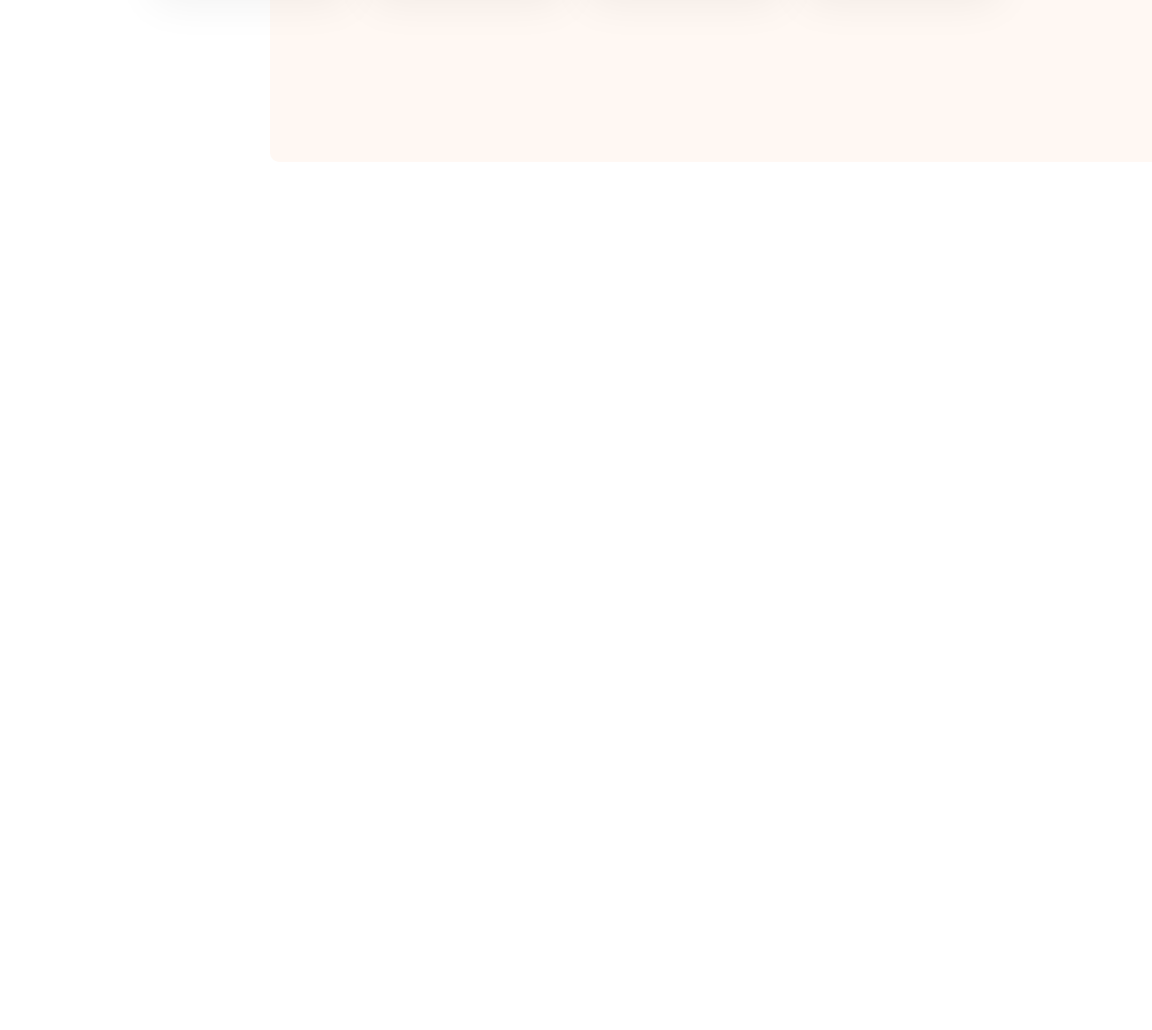
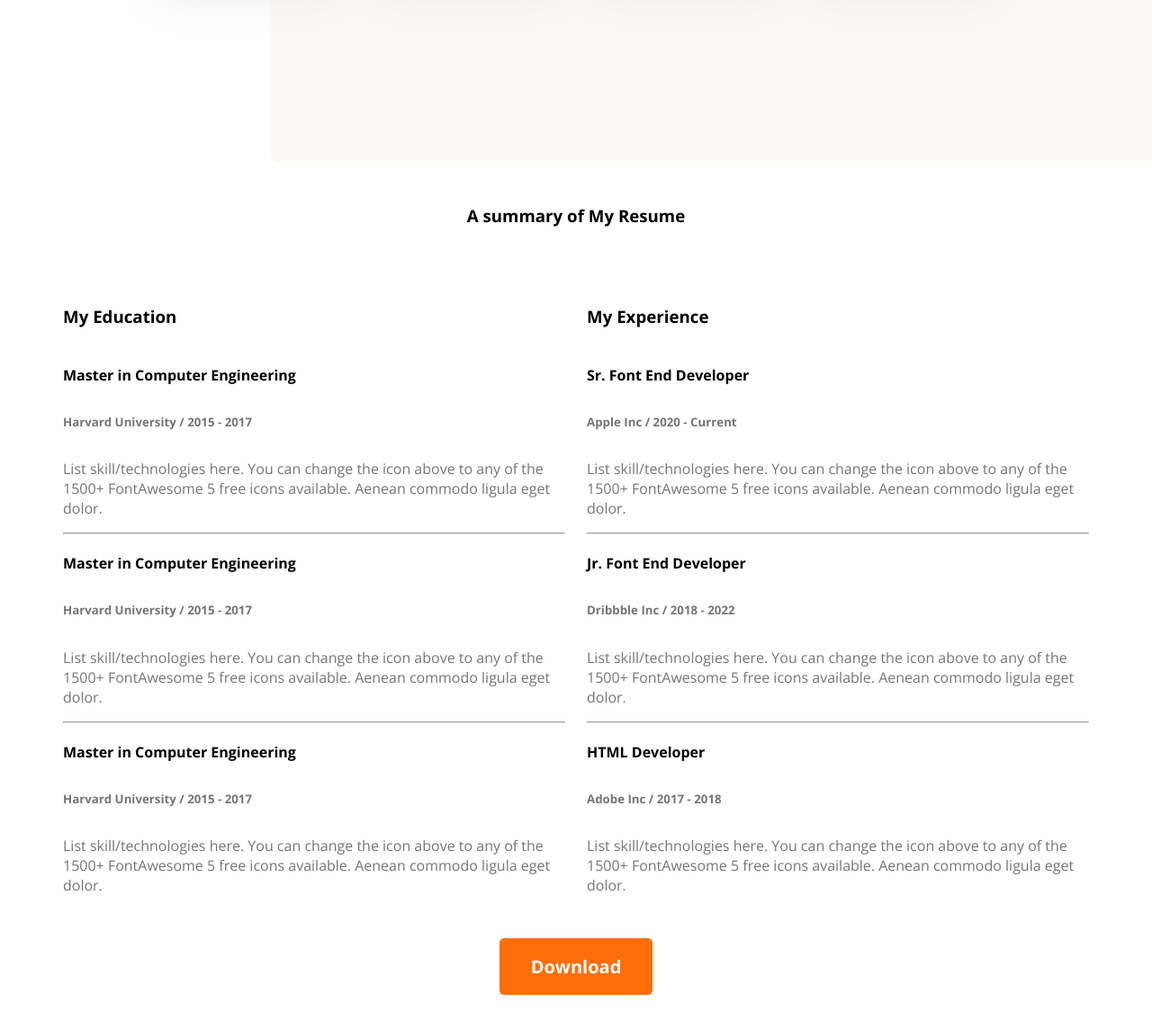
Before and after one commit to barik121/web-developer-portfolio, a plain HTML site: page index.html in a window 1280 px wide. Shown: the part 2379-3524 px from the top of the page at 90% size. Before the commit the page ends 2606 px from the top, so only its background shows below. Drawn offline with nearby package versions, Linux system fonts and the light colour scheme.

Commit message:
added resume part

```diff
--- a/index.html
+++ b/index.html
@@ -80,6 +80,61 @@
                 </div>
                </div>
        </section>
+       <section class="Resume">
+        <h3 class="experience-title">A summary of My Resume</h3>
+        <div class="experience-container">
+            <div class="resume-colum">
+                <h3 class="colum-title">My Education</h3>
+                <div class="experience">
+                    <h4 class="ex-title">Master in Computer Engineering</h4>
+                    <h5 class="ex-sub-title">Harvard University / 2015 - 2017</h5>
+                    <p class="ex-debcription">List skill/technologies here. You can change the icon above
+to any of the 1500+ FontAwesome 5 free icons available. Aenean commodo ligula eget dolor.</p>
+                </div>
+                <hr>
+                <div class="experience">
+                    <h4 class="ex-title">Master in Computer Engineering</h4>
+                    <h5 class="ex-sub-title">Harvard University / 2015 - 2017</h5>
+                    <p class="ex-debcription">List skill/technologies here. You can change the icon above
+to any of the 1500+ FontAwesome 5 free icons available. Aenean commodo ligula eget dolor.</p>
+                </div>
+                <hr>
+                <div class="experience">
+                    <h4 class="ex-title">Master in Computer Engineering</h4>
+                    <h5 class="ex-sub-title">Harvard University / 2015 - 2017</h5>
+                    <p class="ex-debcription">List skill/technologies here. You can change the icon above
+to any of the 1500+ FontAwesome 5 free icons available. Aenean commodo ligula eget dolor.</p>
+                </div>
+            </div>
+            <div class="resume-colum">
+                <h3 class="colum-title">My Experience</h3>
+                <div class="experience">
+                    <h4 class="ex-title">Sr. Font End Developer</h4>
+                    <h5 class="ex-sub-title">Apple Inc / 2020 - Current</h5>
+                    <p class="ex-debcription">List skill/technologies here. You can change the icon above
+to any of the 1500+ FontAwesome 5 free icons available. Aenean commodo ligula eget dolor.</p>
+                </div>
+                <hr>
+                <div class="experience">
+                    <h4 class="ex-title">Jr. Font End Developer</h4>
+                    <h5 class="ex-sub-title">Dribbble Inc / 2018 - 2022</h5>
+                    <p class="ex-debcription">List skill/technologies here. You can change the icon above
+to any of the 1500+ FontAwesome 5 free icons available. Aenean commodo ligula eget dolor.</p>
+                </div>
+                <hr>
+                <div class="experience">
+                    <h4 class="ex-title">HTML Developer</h4>
+                    <h5 class="ex-sub-title">Adobe Inc / 2017 - 2018</h5>
+                    <p class="ex-debcription">List skill/technologies here. You can change the icon above
+to any of the 1500+ FontAwesome 5 free icons available. Aenean commodo ligula eget dolor.</p>
+                </div>
+                </div>
+
+        </div>
+        <div class="btn">
+             <buttonc class="btn-primary">Download</button>
+        </div>
+    </section>
     </main>
     <footer>
 
--- a/style/portfolio.css
+++ b/style/portfolio.css
@@ -125,3 +125,23 @@ main section{
     box-shadow: 0px 6px 50px 0px rgba(0, 0, 0, 0.06);
     border-radius: 5px;
 }
+.experience-container{
+    display: flex;
+    gap: 24px;
+}
+.experience-title{
+    text-align: center;
+    font-weight: bolder;
+    padding-bottom: 50px;
+}
+.ex-debcription, .ex-sub-title{
+    color: #757575;
+    padding-top: 10px;
+}
+.colum-title{
+    padding-bottom: 20px;
+}
+.btn{
+    text-align: center;
+    margin-top: 50px;
+}
```
